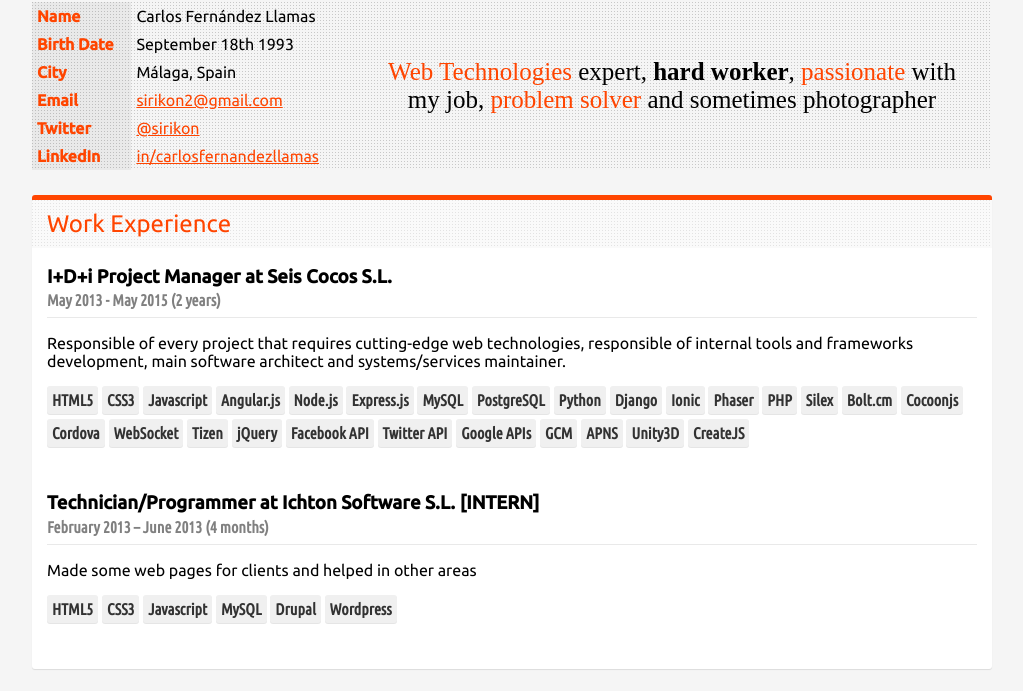
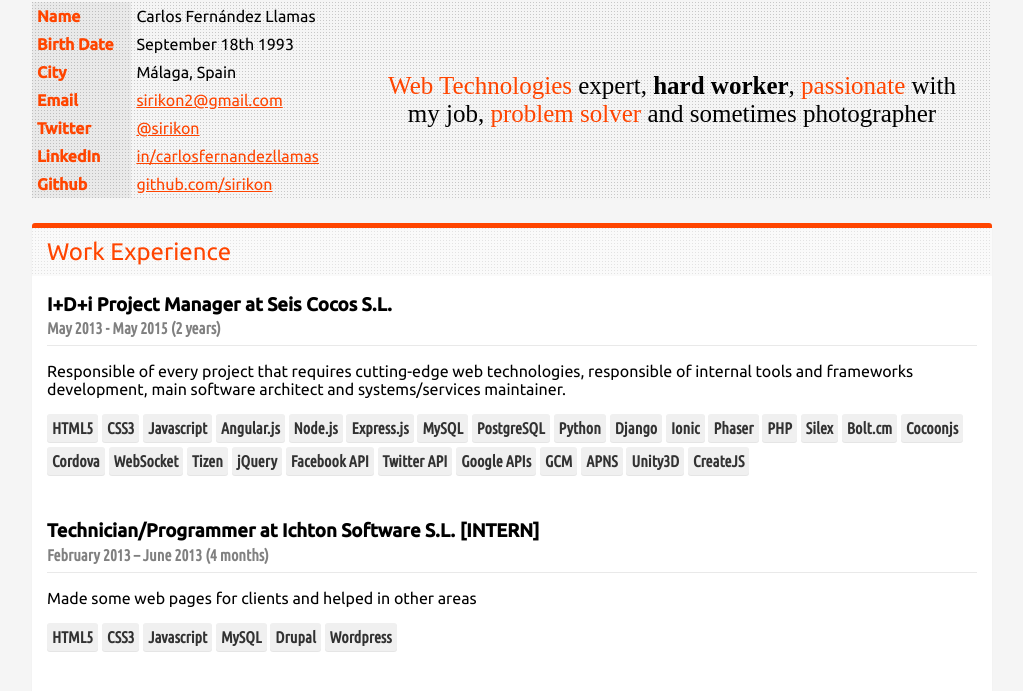
Before and after one commit to Sirikon/cv, a website: page index.html in a window 1280 px wide. Shown: the part 86-777 px from the top of the page, without its empty margins (128-1151 px from the left). Drawn offline with nearby package versions, Linux system fonts and the light colour scheme; a web font is replaced by a local one.

Commit message:
Add my github

```diff
--- a/index.html
+++ b/index.html
@@ -42,6 +42,12 @@
 					<td>LinkedIn</td>
 					<td>
 						<a href="https://es.linkedin.com/in/carlosfernandezllamas" target="_blank">in/carlosfernandezllamas</a>
+					</td>
+				</tr>
+				<tr>
+					<td>Github</td>
+					<td>
+						<a href="https://github.com/sirikon" target="_blank">github.com/sirikon</a>
 					</td>
 				</tr>
 			</table><div am-Quote>
```
